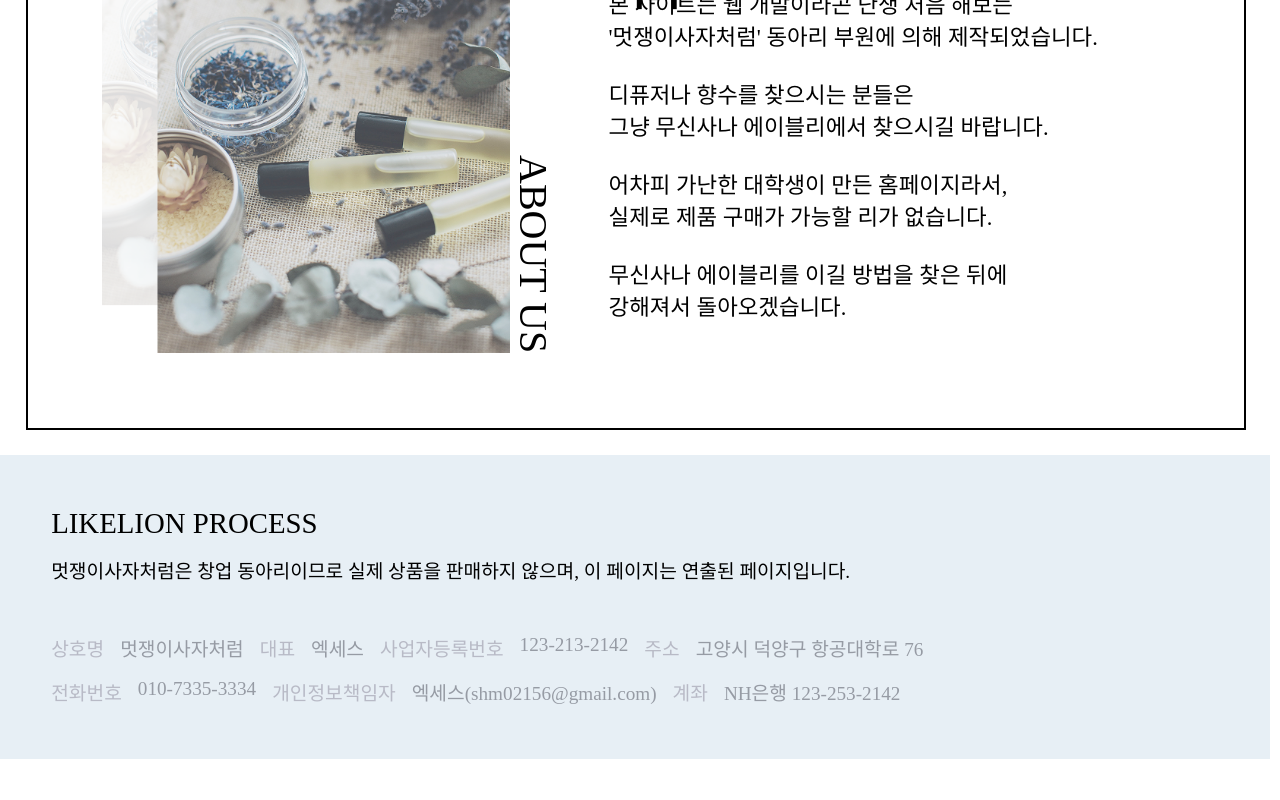
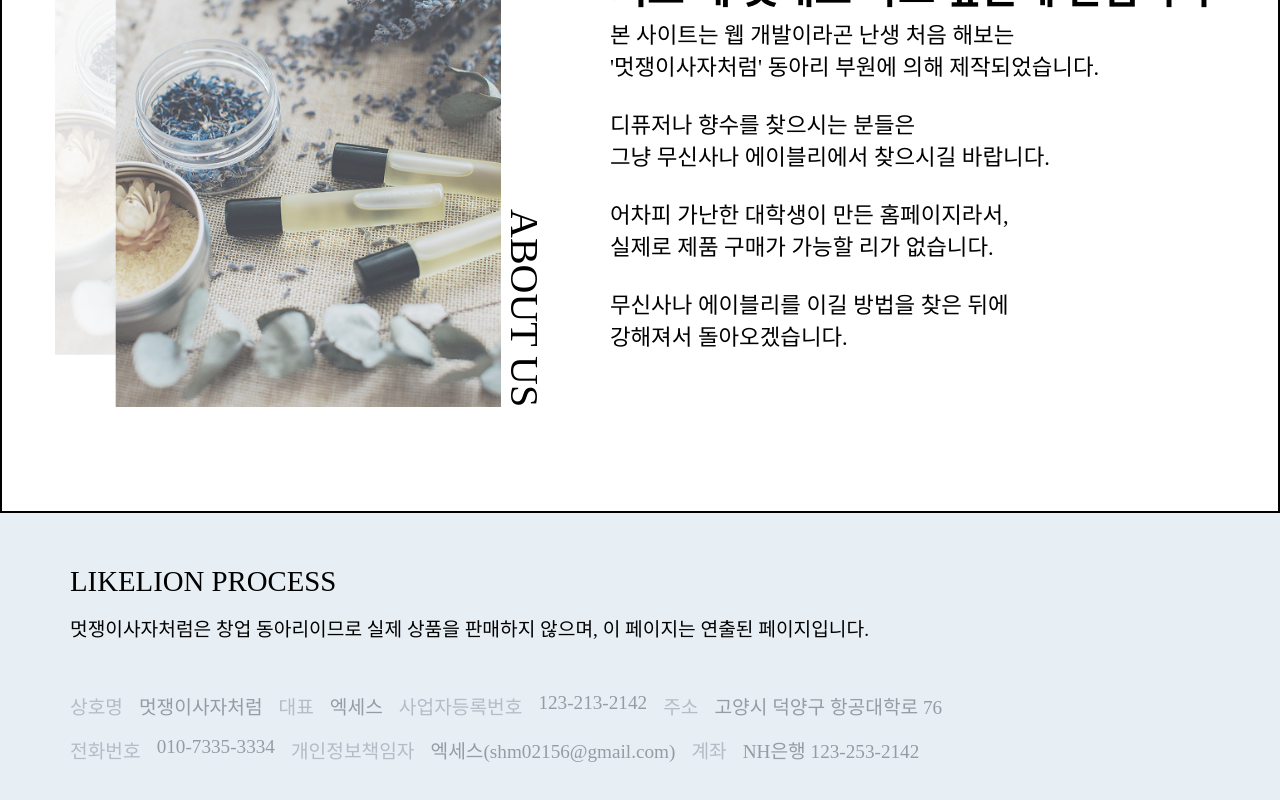
Before and after one commit to Likelion-13th/XS-Frontend, a React (Create React App) app in the folder accessed/: page / in a window 1280 px wide. Shown: the part 1632-2432 px from the top of the page. Before the commit the page ends 2391 px from the top, so only its background shows below. Built offline with nearby package versions, Linux system fonts and the light colour scheme; a web font is replaced by a local one.

Commit message:
feedbacked april 16

```diff
--- a/accessed/src/component/Footer.js
+++ b/accessed/src/component/Footer.js
@@ -2,6 +2,7 @@ import React from "react";
 import "../styles/Footer.css";
 const Footer =() => {
     return (
+        <div className="footer-frame">
             <div className="footer-container">
                 <div className="footer-section">
                     <div className="footer-title">LIKELION PROCESS</div>
@@ -46,6 +47,7 @@ const Footer =() => {
                 </div>
 
             </div>
+        </div>
     );
 };
 
--- a/accessed/src/component/header.js
+++ b/accessed/src/component/header.js
@@ -5,6 +5,7 @@ const Header =() => {
     const location = useLocation(); // 현재 경로 얻기
     const currentPage = location.pathname;
     return (
+        <div className="header-frame">
             <div className={currentPage === "/mypage" ? "header-container2" : "header-container"}>
                 <div className="header-section">
                     <Link to="/" className="home">
@@ -26,6 +27,7 @@ const Header =() => {
                     </Link>
                 </div>
             </div>
+        </div>
     );
 };
 export default Header;
--- a/accessed/src/pages/home/Banner.js
+++ b/accessed/src/pages/home/Banner.js
@@ -54,6 +54,7 @@ const Banner = () => {
         `${process.env.PUBLIC_URL}/images/banner_background_3.jpg`,
     ];
     return (
+      <div className="frame">
         <div className="banner-container">
             <Slider {...settings}>
                 {images.map((image, index)/*index는 image file 순서*/  => (
@@ -66,6 +67,7 @@ const Banner = () => {
                 ))}
             </Slider>
         </div>
+      </div>
     );
 };
 export default Banner;
--- a/accessed/src/pages/home/Info.js
+++ b/accessed/src/pages/home/Info.js
@@ -2,8 +2,8 @@ import React from "react";
 
 const Info = () => {
   return (
-    <div>
-        <header className="info_sector">
+    <div className="frame">
+        <div className="info_sector">
             <div className="info_img_section">
                 <img
                     src={`${process.env.PUBLIC_URL}/images/about_us.png`}
@@ -34,7 +34,7 @@ const Info = () => {
                     강해져서 돌아오겠습니다.
                 </div>
             </div>
-        </header>
+        </div>
     </div>
   );
 };
--- a/accessed/src/pages/home/Menu.js
+++ b/accessed/src/pages/home/Menu.js
@@ -3,6 +3,7 @@ import { Link } from "react-router-dom";
 
 const Menu = () => {
     return (
+        <div className="frame">
             <div className="menu-container">
                 <Link to="/perfume" className="menu-section">
                     <img
@@ -22,6 +23,7 @@ const Menu = () => {
                     <div className="text-overlay text-diffuser">Diffuser</div>
                 </Link>
             </div>
+        </div>
     )
 }
 
--- a/accessed/src/styles/Footer.css
+++ b/accessed/src/styles/Footer.css
@@ -6,15 +6,16 @@
     font-family: 'NanumMyeongjo-Regular';
     src: url("../../public/Fonts/NanumMyeongjo-Regular.ttf") format("truetype");
 }
-
+.footer-frame {
+    width:100vw;
+}
 .footer-container {
     display: flex;
     flex-direction: column;
     gap: 50px;
     background-color: #E7EFF5;
-    width: 95vw;
     height: 200px;
-    padding: 52px 0.2vw 52px 4vw;
+    padding: 52px 70px;
 }
 .footer-section{
     display: flex;
--- a/accessed/src/styles/Header.css
+++ b/accessed/src/styles/Header.css
@@ -54,24 +54,7 @@
     color: black;
     text-decoration: none;
 }
-/*
-.info-text-wrapper,
-.footer-subtitle{
-    font-size: 1.2rem;
-    font-family: 'NanumMyeongjo-Regular';
+
+.header-frame {
+    width: 100vw;
 }
-.info-text-wrapper{
-    display: flex;
-    gap: 16px;
-}
-
-.info-text-1{
-    color:#B8BAC6;
-}
-.info-text-2{
-    color:#969BA4;
-}
-.info-text-row{
-    display: flex;
-    gap: 16px;
-}*/
--- a/accessed/src/styles/Home.css
+++ b/accessed/src/styles/Home.css
@@ -66,11 +66,8 @@
 /* Info */
 .info_sector{
     display: flex;
-    padding: 2%;
-    margin: 2%;
     background-color: transparent;
-    width: 91vw;
-    height: 80vh;
+    height: 100vh;
     align-items: center;
     justify-content: space-around;
     border: 2px solid black;
@@ -119,3 +116,7 @@
     justify-content: center;
     padding: 2%;
 }
+
+.frame{
+    width: 100vw;
+}
```
Lines whose indentation alone changed are shown as unchanged.
